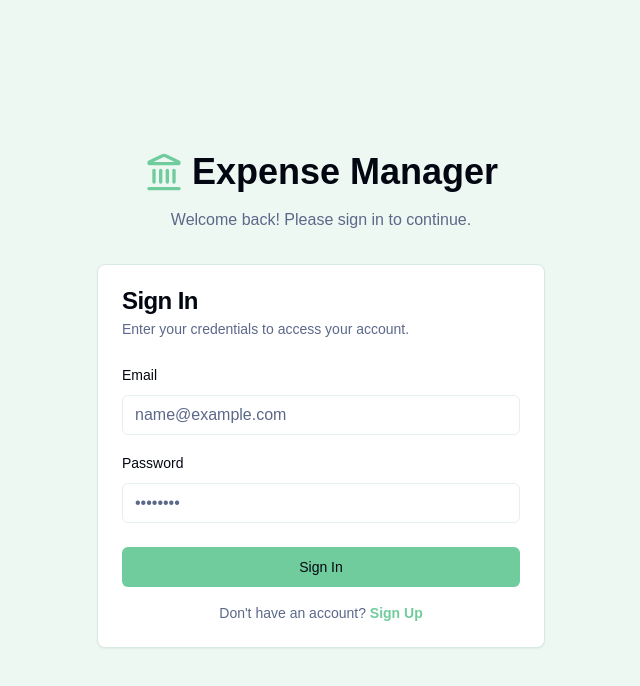
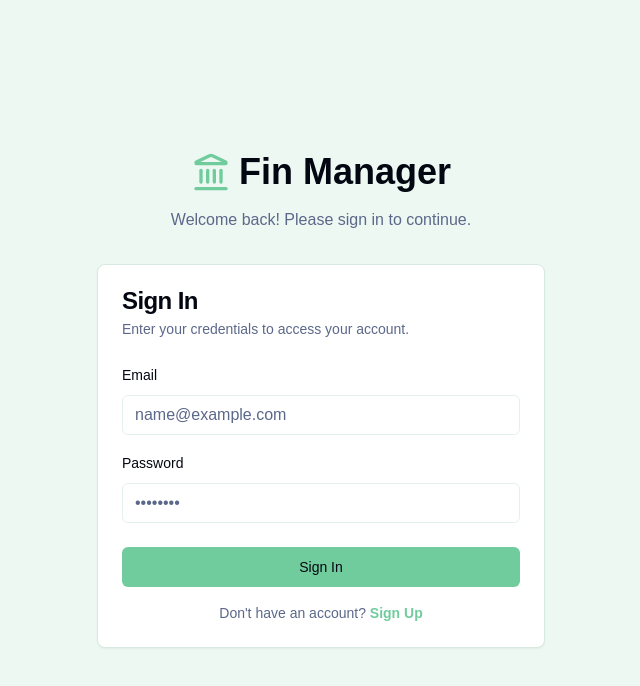
Before and after one commit to ansdeepu/expense-manager, a Next.js app: page / in a window 1280 px wide. Shown: the top 686 px of the page, without its empty margins (319-959 px from the left). Built offline with nearby package versions, Linux system fonts and the light colour scheme; no server answers.

Commit message:
refactor: Rename application from Expense Manager to Fin Manager
Updates the application name across various configuration files, documentation, and UI elements to reflect the rebranding.

```diff
--- a/metadata.json
+++ b/metadata.json
@@ -1,4 +1,4 @@
 {
-  "name": "FinManager",
+  "name": "Fin Manager",
   "description": "Comprehensive personal finance and budget management application."
 }
--- a/src/app/layout.tsx
+++ b/src/app/layout.tsx
@@ -16,7 +16,7 @@ export const viewport: Viewport = {
 };
 
 export const metadata: Metadata = {
-  title: "FinManager",
+  title: "Fin Manager",
   description: "Manage your expenses with ease and get AI-powered insights.",
   manifest: "/manifest.json",
   icons: {
@@ -27,7 +27,7 @@ export const metadata: Metadata = {
   appleWebApp: {
     capable: true,
     statusBarStyle: "black-translucent",
-    title: "FinManager",
+    title: "Fin Manager",
   },
   formatDetection: {
     telephone: false,
--- a/src/app/page.tsx
+++ b/src/app/page.tsx
@@ -8,9 +8,7 @@ export default function LoginPage() {
         <div className="mb-8 flex flex-col items-center text-center">
           <div className="mb-4 flex items-center justify-center gap-2 text-primary">
             <Landmark className="h-10 w-10" />
-            <h1 className="text-4xl font-bold text-foreground">
-              Expense Manager
-            </h1>
+            <h1 className="text-4xl font-bold text-foreground">Fin Manager</h1>
           </div>
           <p className="text-muted-foreground">
             Welcome back! Please sign in to continue.
--- a/src/app/signup/page.tsx
+++ b/src/app/signup/page.tsx
@@ -8,9 +8,7 @@ export default function SignUpPage() {
         <div className="mb-8 flex flex-col items-center">
           <div className="mb-4 flex items-center gap-2 text-primary">
             <Landmark className="h-10 w-10" />
-            <h1 className="text-4xl font-bold text-foreground">
-              Expense Manager
-            </h1>
+            <h1 className="text-4xl font-bold text-foreground">Fin Manager</h1>
           </div>
           <p className="text-muted-foreground">
             Create an account to start managing your finances.
--- a/src/components/dashboard/header.tsx
+++ b/src/components/dashboard/header.tsx
@@ -88,7 +88,7 @@ export function Header() {
         <div className="flex items-center gap-6">
           <div className="flex items-center gap-2 font-semibold">
             <Wallet className="h-6 w-6 text-primary" />
-            <span className="hidden sm:inline">Expense Manager</span>
+            <span className="hidden sm:inline">Fin Manager</span>
           </div>
         </div>
         <div className="flex items-center gap-2">
@@ -103,7 +103,7 @@ export function Header() {
       <div className="flex items-center gap-6">
         <div className="flex items-center gap-2 font-semibold flex-shrink-0">
           <Wallet className="h-6 w-6 text-primary" />
-          <span className="hidden sm:inline">Expense Manager</span>
+          <span className="hidden sm:inline">Fin Manager</span>
         </div>
         <nav className="flex flex-row items-center gap-1 flex-wrap py-1">
           {menuItems.map(item => (
--- a/src/lib/actions.ts
+++ b/src/lib/actions.ts
@@ -2,7 +2,7 @@
 "use server";
 
 /**
- * @fileOverview Server actions for the Expense Manager.
+ * @fileOverview Server actions for the Fin Manager.
  *
  * Note: These actions are currently placeholders or for future implementation.
  * We avoid importing client-side Firebase directly here to prevent build conflicts.
```
Also changed, not shown: public/manifest.json, 1 other file (tests, documents, lock files or other folders).
